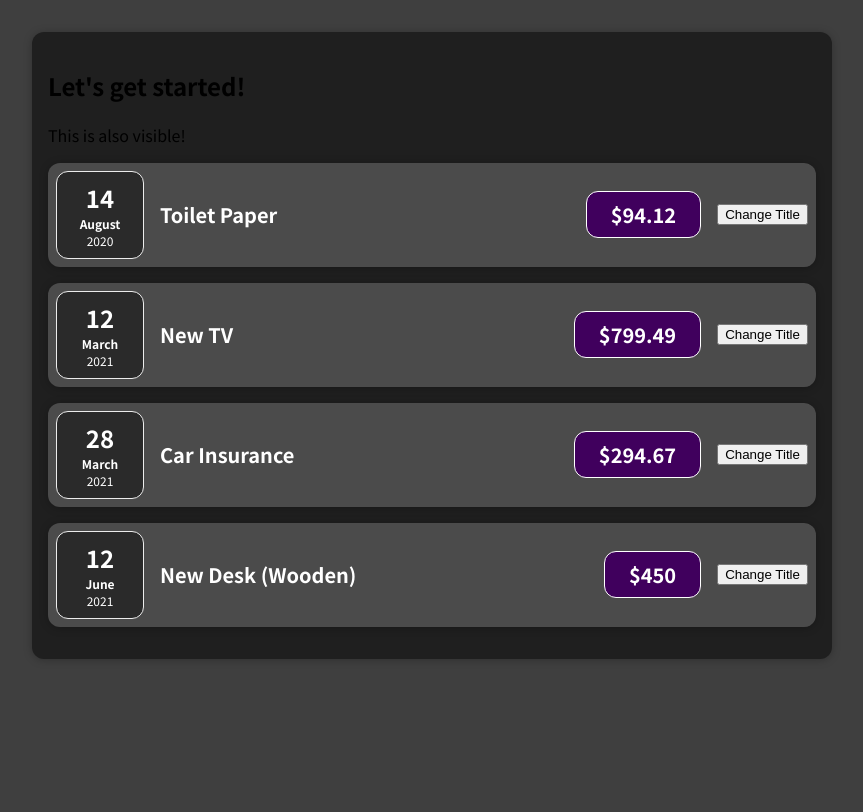
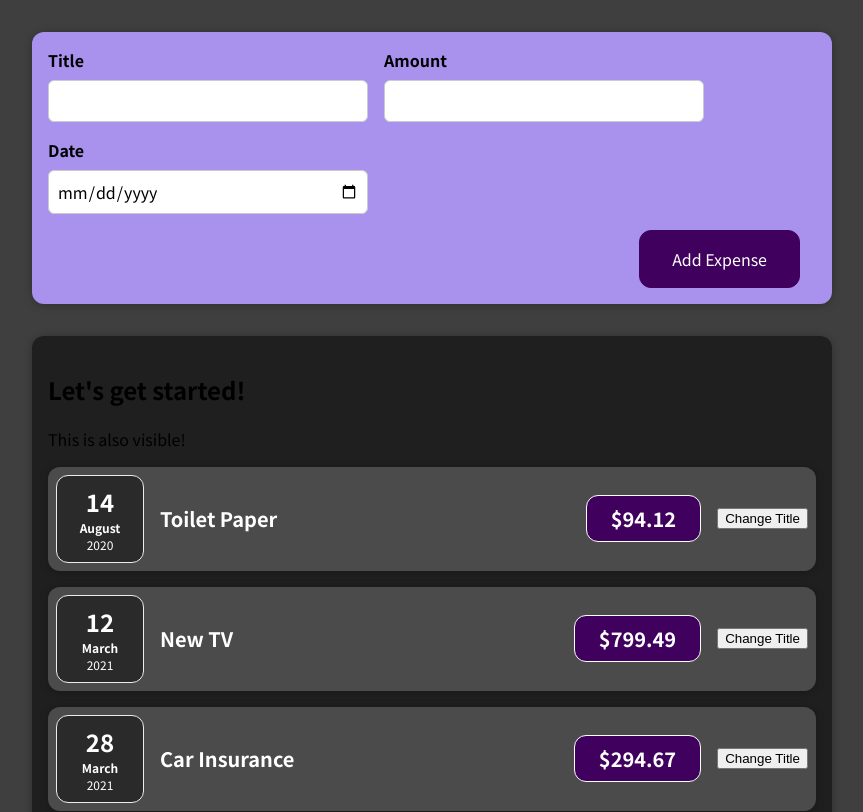
Before and after one commit to muntaqamahmood/MyExpenseTracker, a React (Create React App) app: page / in a window 1280 px wide. Shown: the top 812 px of the page, without its empty margins (208-1071 px from the left). Built offline with nearby package versions, Linux system fonts and the light colour scheme.

Commit message:
state & events, child to parent prop,data moving in React

```diff
--- a/src/App.js
+++ b/src/App.js
@@ -1,4 +1,5 @@
 import Expenses from './components/Expenses/Expenses';
+import NewExpense from './components/NewExpense/NewExpense';
 
 const App = () => {
   const expenses = [
@@ -22,7 +23,18 @@
       date: new Date(2021, 5, 12),
     },
   ];
-  return <Expenses expenses={expenses} />;
+
+  const addExpenseHandler = (expense) => {
+    console.log('from App.js');
+    console.log(expense);
+  };
+
+  return (
+    <div>
+      <NewExpense onAddExpense={addExpenseHandler} />
+      <Expenses expenses={expenses} />;
+    </div>
+  );
 };
 
 export default App;
--- /dev/null
+++ b/src/components/NewExpense/ExpenseForm.css
@@ -0,0 +1,26 @@
+.new-expense__controls {
+  display: flex;
+  flex-wrap: wrap;
+  gap: 1rem;
+  margin-bottom: 1rem;
+  text-align: left;
+}
+
+.new-expense__control label {
+  font-weight: bold;
+  margin-bottom: 0.5rem;
+  display: block;
+}
+
+.new-expense__control input {
+  font: inherit;
+  padding: 0.5rem;
+  border-radius: 6px;
+  border: 1px solid #ccc;
+  width: 20rem;
+  max-width: 100%;
+}
+
+.new-expense__actions {
+  text-align: right;
+}
--- a/src/components/NewExpense/ExpenseForm.js
+++ b/src/components/NewExpense/ExpenseForm.js
@@ -1,6 +1,6 @@
 import React, { useState } from 'react';
 import './ExpenseForm.css';
-const ExpenseForm = () => {
+const ExpenseForm = (props) => {
   const [enteredTitle, setEnteredTitle] = useState('');
   const [enteredAmount, setEnteredAmount] = useState('');
   const [enteredDate, setEnteredDate] = useState('');
@@ -11,43 +11,60 @@
   //   enteredDate: '',
   //   enteredAmount: '',
   // });
-  function userInputChangeHandler(event) {
-    // setUserInput({
-    //   ...userInput,
-    //   enteredDate: event.target.value,
-    // });
-    // alternative to updating only one state out of the 3:
-  }
-
-  function titleChangeHandler(event) {
-    setEnteredTitle(event.target.value);
-  }
-
-  function amountChangeHandler(event) {
-    setEnteredAmount(event.target.value);
-  }
-
-  function dateChangeHandler(event) {
-    setEnteredDate(event.target.value);
-  }
+  // function userInputChangeHandler(event) {
+  // setUserInput({
+  //   ...userInput,
+  //   enteredDate: event.target.value,
+  // });
+  // alternative to updating only one state out of the 3:
+  // }
+  // function titleChangeHandler(event) {
+  //   setEnteredTitle(event.target.value);
+  // }
+  // function amountChangeHandler(event) {
+  //   setEnteredAmount(event.target.value);
+  // }
+  // function dateChangeHandler(event) {
+  //   setEnteredDate(event.target.value);
+  // }
 
   const inputChangeHandler = (identifier, value) => {
     if (identifier === 'title') {
       setEnteredTitle(value);
-    } else if (identifier === 'date') {
+    } else if (identifier === 'amount') {
+      setEnteredAmount(value);
+    } else {
       setEnteredDate(value);
-    } else {
-      setEnteredAmount(value);
     }
   };
+  //automatically gets event object from browser
+  const submitHandler = (event) => {
+    // now page doesnt reload as we prevented default behaviour
+    event.preventDefault();
+    const expenseData = {
+      title: enteredTitle,
+      amount: enteredAmount,
+      date: new Date(enteredDate),
+    };
+    // console.log(expenseData); instead pass from child to parent
+    props.onSaveExpenseData();
 
+    // by using state, we do 2-way binding, by resetting the values of inputs:
+    // this lets us gather input and also change it
+    setEnteredAmount();
+    setEnteredDate();
+    setEnteredTitle();
+  };
+
+  // form emits a submit event once form is clicked to submit via a submit btn
   return (
-    <form>
+    <form onSubmit={submitHandler}>
       <div className="new-expense__controls">
         <div className="new-expense__control">
           <label>Title</label>
           <input
             type="text"
+            value={enteredTitle}
             onChange={(event) =>
               inputChangeHandler('title', event.target.value)
             }
@@ -59,16 +76,20 @@
             type="number"
             min="0.01"
             step="0.01"
-            onChange={amountChangeHandler}
+            value={enteredAmount}
+            onChange={(event) =>
+              inputChangeHandler('amount', event.target.value)
+            }
           />
         </div>
         <div className="new-expense__control">
           <label>Date</label>
           <input
             type="date"
+            value={enteredDate}
             min="2019-01-01"
             max="2033-12-31"
-            onChange={dateChangeHandler}
+            onChange={(event) => inputChangeHandler('date', event.target.value)}
           />
         </div>
       </div>
--- /dev/null
+++ b/src/components/NewExpense/NewExpense.css
@@ -0,0 +1,38 @@
+.new-expense {
+  background-color: #a892ee;
+  padding: 1rem;
+  margin: 2rem auto;
+  width: 50rem;
+  max-width: 95%;
+  border-radius: 12px;
+  text-align: center;
+  box-shadow: 0 1px 8px rgba(0, 0, 0, 0.25);
+}
+
+.new-expense button {
+  font: inherit;
+  cursor: pointer;
+  padding: 1rem 2rem;
+  border: 1px solid #40005d;
+  background-color: #40005d;
+  color: white;
+  border-radius: 12px;
+  margin-right: 1rem;
+}
+
+.new-expense button:hover,
+.new-expense button:active {
+  background-color: #510674;
+  border-color: #510674;
+}
+
+.new-expense button.alternative {
+  color: #220131;
+  border-color: transparent;
+  background-color: transparent;
+}
+
+.new-expense button.alternative:hover,
+.new-expense button.alternative:active {
+  background-color: #ddb3f8;
+}
--- /dev/null
+++ b/src/components/NewExpense/NewExpense.js
@@ -0,0 +1,19 @@
+import React from 'react';
+import './NewExpense.css';
+import ExpenseForm from './ExpenseForm';
+const NewExpense = (props) => {
+  const saveExpenseDataHandler = (enteredExpenseData) => {
+    const expenseData = {
+      ...enteredExpenseData,
+      id: Math.random().toString(),
+    };
+    props.onAddExpense(expenseData);
+  };
+
+  return (
+    <div className="new-expense">
+      <ExpenseForm onSaveExpenseData={saveExpenseDataHandler} />
+    </div>
+  );
+};
+export default NewExpense;
```
Also changed, not shown: src/components/Expenses/ExpenseItem.js (+5 -2 lines).
